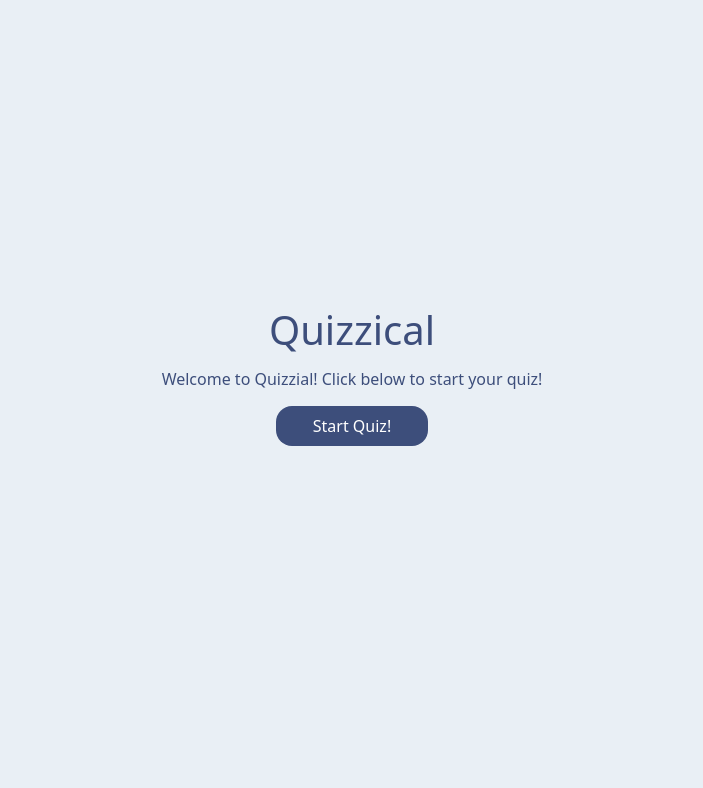
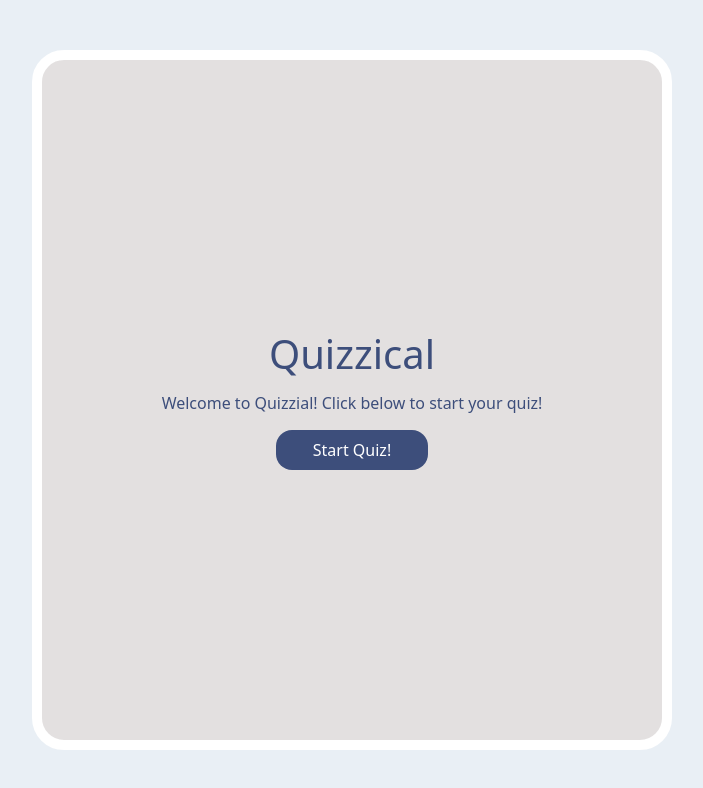
Before and after one commit to alexfotopoulos/react-quizzical, a React (Create React App) app: page / in a window 1280 px wide. Shown: the top 788 px of the page, without its empty margins (288-991 px from the left). Built offline with nearby package versions, Linux system fonts and the light colour scheme.

Commit message:
add card component to quiz

```diff
--- a/src/App.js
+++ b/src/App.js
@@ -3,6 +3,7 @@ import './App.css';
 import GameButton from './components/GameButton'
 import Quiz from './components/Quiz'
 import { QuizContextProvider } from './store/quiz-context'
+import Card from './components/Card'
 
 export default function App() {
   const [isPlaying, setIsPlaying] = useState(false)
@@ -14,11 +15,11 @@ export default function App() {
   let content
   if (!isPlaying) {
     content = (
-      <>
+      <Card>
         <h1>Quizzical</h1>
         <h6 className='App-description'>Welcome to Quizzial! Click below to start your quiz!</h6>
         <GameButton action={handleStartQuiz} text="Start Quiz!" />
-      </>
+      </Card>
     )
   } else {
     content = (
--- a/src/components/AnswerButton.css
+++ b/src/components/AnswerButton.css
@@ -5,7 +5,8 @@
     margin-right: 1.5rem;
     border-radius: 1rem;
     min-width: 4rem;
-    padding: 0 1rem
+    padding: 0 1rem;
+    margin-bottom: .5rem;
 }
 
 .AnswerButton-selected {
--- /dev/null
+++ b/src/components/Card.css
@@ -0,0 +1,12 @@
+.Card {
+    display: flex;
+    flex-direction: column;
+    justify-content: center;
+    align-items: center;
+    background-color: rgb(227, 224, 224);
+    border: 10px solid white;
+    border-radius: 2rem;
+    min-height: 700px;
+    width: 50%;
+    padding-top: 3rem;
+}
--- /dev/null
+++ b/src/components/Card.js
@@ -0,0 +1,10 @@
+import React from 'react'
+import "./Card.css"
+
+export default function Card(props) {
+    return (
+        <div className="Card">
+            {props.children}
+        </div>
+    )
+}
--- a/src/components/Question.css
+++ b/src/components/Question.css
@@ -1,4 +1,4 @@
 .Question {
-    margin-bottom: 1rem;
+    /* margin-bottom: 1rem; */
     padding-bottom: 1rem;
 }
--- a/src/components/Quiz.js
+++ b/src/components/Quiz.js
@@ -7,6 +7,7 @@ import Question from './Question'
 import { shuffle } from '../helpers'
 import { b64DecodeUnicode } from '../helpers'
 import './Quiz.css'
+import Card from './Card'
 
 export default function () {
     const [isGameOver, setIsGameOver] = useState(false)
@@ -72,10 +73,12 @@ export default function () {
     )
 
     return (
+        <Card>
         <div className='Quiz'>
             {isLoading ? <Spinner animation="border" role="status">
                 <span className="visually-hidden">Loading...</span>
             </Spinner> : content}
         </div>
+        </Card>
     )
 }
```
